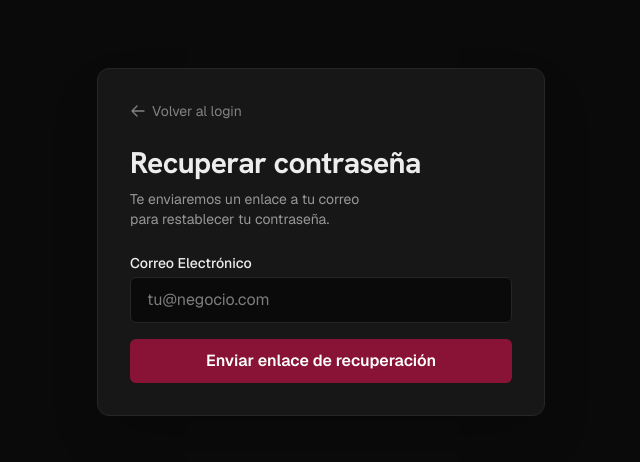
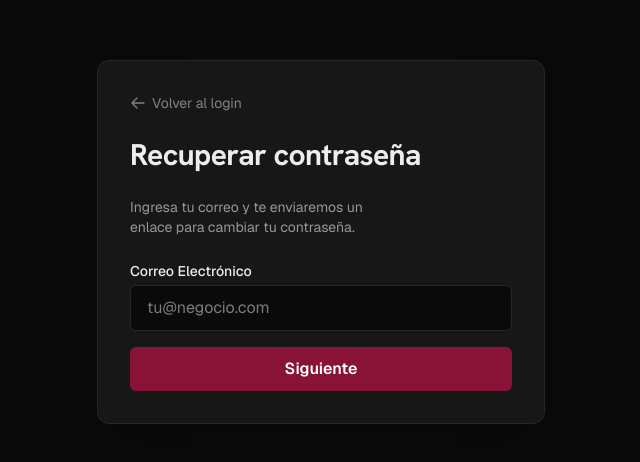
Before and after one commit to jbc0910/investock, a Next.js app: page /forgot-password in a window 1280 px wide. Shown: the part 158-620 px from the top of the page, without its empty margins (319-959 px from the left). Built offline with nearby package versions, Linux system fonts and the light colour scheme.

Commit message:
feat: implement password reset workflow with Supabase integration

```diff
--- a/src/app/forgot-password/actions.ts
+++ b/src/app/forgot-password/actions.ts
@@ -1,38 +1,33 @@
 'use server'
 
-import { redirect } from 'next/navigation'
 import { createClient } from '@/utils/supabase/server'
 
-export async function sendPasswordResetEmail(formData: FormData) {
+export async function sendPasswordResetEmail(email: string) {
   try {
-    const email = formData.get('email') as string
     console.log('[ForgotPassword] Action started for email:', email)
 
     if (!email?.trim()) {
-      return redirect('/forgot-password?message=El+correo+es+requerido')
+      return { error: 'El correo es requerido' }
     }
 
     const supabase = await createClient()
     console.log('[ForgotPassword] Supabase client created')
 
     const { error } = await supabase.auth.resetPasswordForEmail(email.trim().toLowerCase(), {
+      // Configura esta URL en Supabase → Authentication → URL Configuration → Redirect URLs
       redirectTo: `${process.env.NEXT_PUBLIC_SITE_URL || 'http://localhost:3000'}/account?tab=password`,
     })
 
     if (error) {
       console.error('[ForgotPassword] Supabase error:', error)
-      return redirect(`/forgot-password?message=Error:+${encodeURIComponent(error.message)}`)
+      return { error: error.message }
     }
 
     console.log('[ForgotPassword] Email sent successfully')
-    return redirect('/forgot-password?sent=true')
+    return { success: true }
   } catch (err: unknown) {
     const error = err as Error;
-    // Si es un error de redirección de Next.js, lo dejamos pasar
-    if (error.message === 'NEXT_REDIRECT') {
-      throw err;
-    }
     console.error('[ForgotPassword] Unexpected error:', err)
-    return redirect(`/forgot-password?message=Error+interno:+${encodeURIComponent(error.message || 'Desconocido')}`)
+    return { error: `Error interno: ${error.message || 'Desconocido'}` }
   }
 }
--- a/src/app/forgot-password/page.tsx
+++ b/src/app/forgot-password/page.tsx
@@ -1,19 +1,42 @@
+'use client'
+
+import { useState } from 'react'
 import Link from 'next/link'
 import { sendPasswordResetEmail } from './actions'
 
-export default async function ForgotPasswordPage({
-  searchParams,
-}: {
-  searchParams: Promise<{ [key: string]: string | string[] | undefined }>
-}) {
-  const params = await searchParams
-  const message = params?.message as string | undefined
-  const sent = params?.sent === 'true'
+export default function ForgotPasswordPage() {
+  const [email, setEmail] = useState('')
+  const [step, setStep] = useState<1 | 2 | 3>(1)
+  const [error, setError] = useState<string | null>(null)
+  const [loading, setLoading] = useState(false)
+
+  const handleNext = (e: React.FormEvent) => {
+    e.preventDefault()
+    if (!email.trim() || !email.includes('@')) {
+      setError('Introduce un correo válido.')
+      return
+    }
+    setError(null)
+    setStep(2)
+  }
+
+  const handleConfirm = async () => {
+    setLoading(true)
+    setError(null)
+    const result = await sendPasswordResetEmail(email)
+    setLoading(false)
+
+    if (result?.error) {
+      setError(result.error)
+      setStep(1) // Volver al inicio si hay error
+    } else if (result?.success) {
+      setStep(3)
+    }
+  }
 
   return (
     <div className="flex-1 flex flex-col w-full min-h-screen items-center justify-center p-4">
       <div className="w-full max-w-md bg-surface border border-border p-8 rounded-xl shadow-2xl">
-        {/* Header */}
         <div className="mb-6">
           <Link
             href="/login"
@@ -25,13 +48,72 @@ export default async function ForgotPasswordPage({
             Volver al login
           </Link>
           <h1 className="text-3xl font-bold mb-2">Recuperar contraseña</h1>
-          <p className="text-foreground/60 text-sm text-balance">
-            Te enviaremos un enlace a tu correo para restablecer tu contraseña.
-          </p>
         </div>
 
-        {sent ? (
-          /* ── Estado: correo enviado ── */
+        {step === 1 && (
+          <form onSubmit={handleNext} className="flex flex-col gap-4">
+            <p className="text-foreground/60 text-sm mb-2 text-balance">
+              Ingresa tu correo y te enviaremos un enlace para cambiar tu contraseña.
+            </p>
+            <div>
+              <label className="text-sm font-medium mb-1 block" htmlFor="email">
+                Correo Electrónico
+              </label>
+              <input
+                id="email"
+                className="w-full rounded-md px-4 py-2.5 bg-background border border-border focus:border-primary outline-none transition-colors"
+                type="email"
+                placeholder="tu@negocio.com"
+                value={email}
+                onChange={(e) => setEmail(e.target.value)}
+                required
+              />
+            </div>
+            {error && (
+              <p className="p-3 bg-red-950/30 border border-red-900/50 text-red-500 text-sm rounded-md">
+                {error}
+              </p>
+            )}
+            <button
+              type="submit"
+              className="w-full bg-primary hover:bg-primary-hover text-white rounded-md px-4 py-2.5 transition-colors font-semibold"
+            >
+              Siguiente
+            </button>
+          </form>
+        )}
+
+        {step === 2 && (
+          <div className="flex flex-col gap-4 text-center">
+            <p className="text-foreground/80 mb-4">
+              Se enviará un correo con la confirmación a:<br/>
+              <strong className="text-foreground">{email}</strong>
+            </p>
+            {error && (
+              <p className="p-3 bg-red-950/30 border border-red-900/50 text-red-500 text-sm rounded-md text-left">
+                {error}
+              </p>
+            )}
+            <div className="flex gap-3">
+              <button
+                onClick={() => setStep(1)}
+                disabled={loading}
+                className="flex-1 border border-border hover:bg-surface-hover text-foreground rounded-md px-4 py-2.5 transition-colors font-semibold disabled:opacity-50"
+              >
+                Cancelar
+              </button>
+              <button
+                onClick={handleConfirm}
+                disabled={loading}
+                className="flex-1 bg-primary hover:bg-primary-hover text-white rounded-md px-4 py-2.5 transition-colors font-semibold disabled:opacity-50"
+              >
+                {loading ? 'Enviando...' : 'Confirmar'}
+              </button>
+            </div>
+          </div>
+        )}
+
+        {step === 3 && (
           <div className="flex flex-col gap-4">
             <div className="p-4 bg-green-950/30 border border-green-800/50 text-green-400 rounded-md text-sm leading-relaxed">
               <p className="font-semibold mb-1">¡Correo enviado!</p>
@@ -47,36 +129,6 @@ export default async function ForgotPasswordPage({
               Volver al inicio de sesión
             </Link>
           </div>
-        ) : (
-          /* ── Formulario ── */
-          <form action={sendPasswordResetEmail} className="flex flex-col gap-4">
-            <div>
-              <label className="text-sm font-medium mb-1 block" htmlFor="email">
-                Correo Electrónico
-              </label>
-              <input
-                id="email"
-                className="w-full rounded-md px-4 py-2.5 bg-background border border-border focus:border-primary outline-none transition-colors"
-                name="email"
-                type="email"
-                placeholder="tu@negocio.com"
-                required
-              />
-            </div>
-
-            {message && (
-              <p className="p-3 bg-red-950/30 border border-red-900/50 text-red-500 text-sm rounded-md">
-                {message.startsWith('Error:') ? message.replace('Error: ', '') : message}
-              </p>
-            )}
-
-            <button
-              type="submit"
-              className="w-full bg-primary hover:bg-primary-hover text-white rounded-md px-4 py-2.5 transition-colors font-semibold"
-            >
-              Enviar enlace de recuperación
-            </button>
-          </form>
         )}
       </div>
     </div>
```
